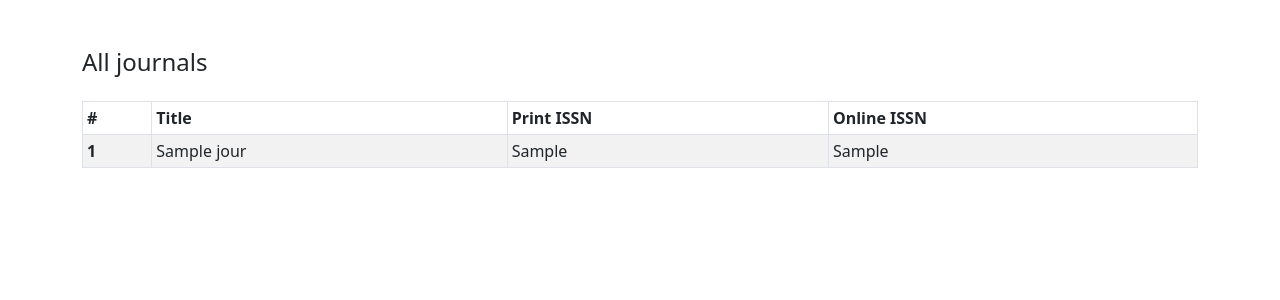
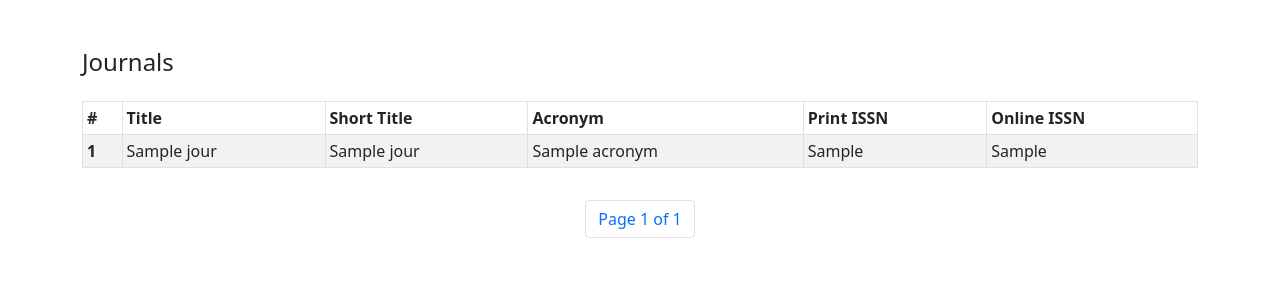
Before and after one commit to scieloorg/kernel_to_webiste, a Django app: template spf/core/templates/core/journal_list.html in a window 1280 px wide. Shown: the part 65-365 px from the top of the page. Run offline with Django 3.2, Linux system fonts and the light colour scheme; the template is opened without the code that fills it: most values are stand-ins (such as "Sample title", 1, 10 or a date in 2020); parts of the project's set-up code (start-up, migrations or seed data) failed here and were passed over; some libraries are stand-ins or nearby versions.

Commit message:
mapeia view e template de periódicos ao modelo opac

```diff
--- a/spf/core/templates/core/journal_list.html
+++ b/spf/core/templates/core/journal_list.html
@@ -7,25 +7,29 @@ SciELO Publishing Framework - {% trans 'Journals' %}
 
 {% block content %}
 <div class="row justify-content-center pt-5">
-    <h1 class="h4">{% trans 'All journals' %}</h1>
+    <h1 class="h4">{% trans 'Journals' %}</h1>
     <div class="m-3">
-        {% if journal_list %}
+        {% if journal_obj %}
         <table class="table table-sm table-bordered table-striped">
             <thead>
             <tr>
                 <th scope="col">#</th>
                 <th scope="col">{% trans 'Title' %}</th>
+                <th scope="col">{% trans 'Short Title' %}</th>
+                <th scope="col">{% trans 'Acronym' %}</th>
                 <th scope="col">{% trans 'Print ISSN' %}</th>
                 <th scope="col">{% trans 'Online ISSN' %}</th>
             </tr>
             </thead>
             <tbody>
-            {% for jour in journal_list %}
+            {% for jour in journal_obj %}
             <tr>
-                <th scope="row">{{ forloop.counter }}</th>
+                <th scope="row">{{ journal_obj.start_index|add:forloop.counter0 }}</th>
                 <td>{{ jour.title }}</td>
+                <td>{{ jour.short_title }}</td>
+                <td>{{ jour.acronym }}</td>
                 <td>{{ jour.print_issn }}</td>
-                <td>{{ jour.online_issn }}</td>
+                <td>{{ jour.eletronic_issn }}</td>
             </tr>
             {% endfor %}
             </tbody>
@@ -34,4 +38,32 @@ SciELO Publishing Framework - {% trans 'Journals' %}
         {% endif %}
     </div>
 </div>
+
+<nav aria-label="Journal navigation">
+    <ul class="pagination justify-content-center">
+        {% if journal_obj.has_previous %}
+        <li class="page-item">
+            <a class="page-link" href="?page=1">&laquo; First</a>
+        </li>
+
+        <li class="page-item">
+            <a class="page-link"  href="?page={{ journal_obj.previous_page_number }}">Previous</a>
+        </li>
+        {% endif %}
+
+        <li class="page-item">
+            <a class="page-link">Page {{ journal_obj.number }} of {{ journal_obj.paginator.num_pages }}</a>
+        </li>
+
+        {% if journal_obj.has_next %}
+        <li class="page-item">
+            <a class="page-link" href="?page={{ journal_obj.next_page_number }}">Next</a>
+        </li>
+        <li class="page-item">
+            <a class="page-link" href="?page={{ journal_obj.paginator.num_pages }}">Last &raquo;</a>
+        </li>
+        {% endif %}
+    </ul>
+</nav>
+
 {% endblock %}
```
